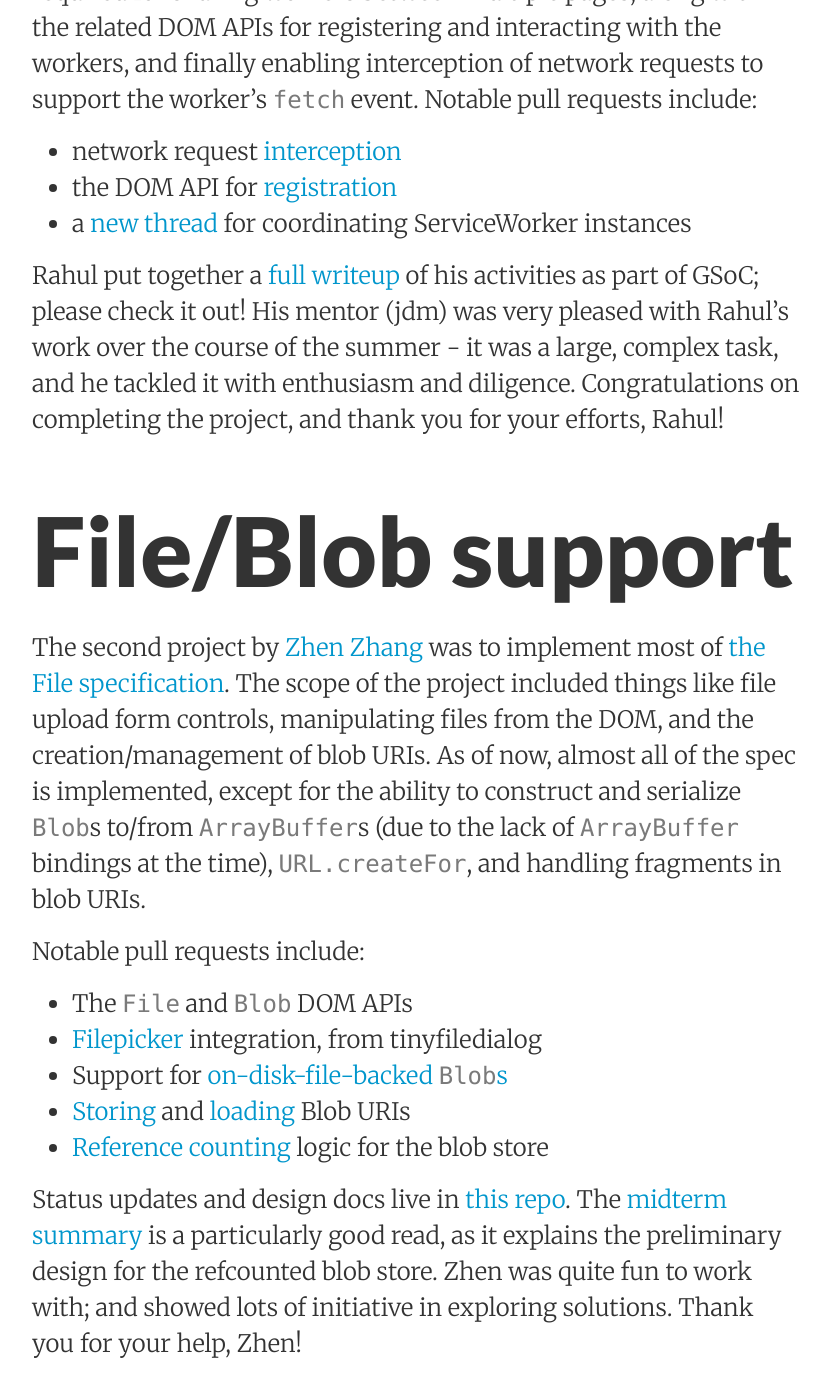
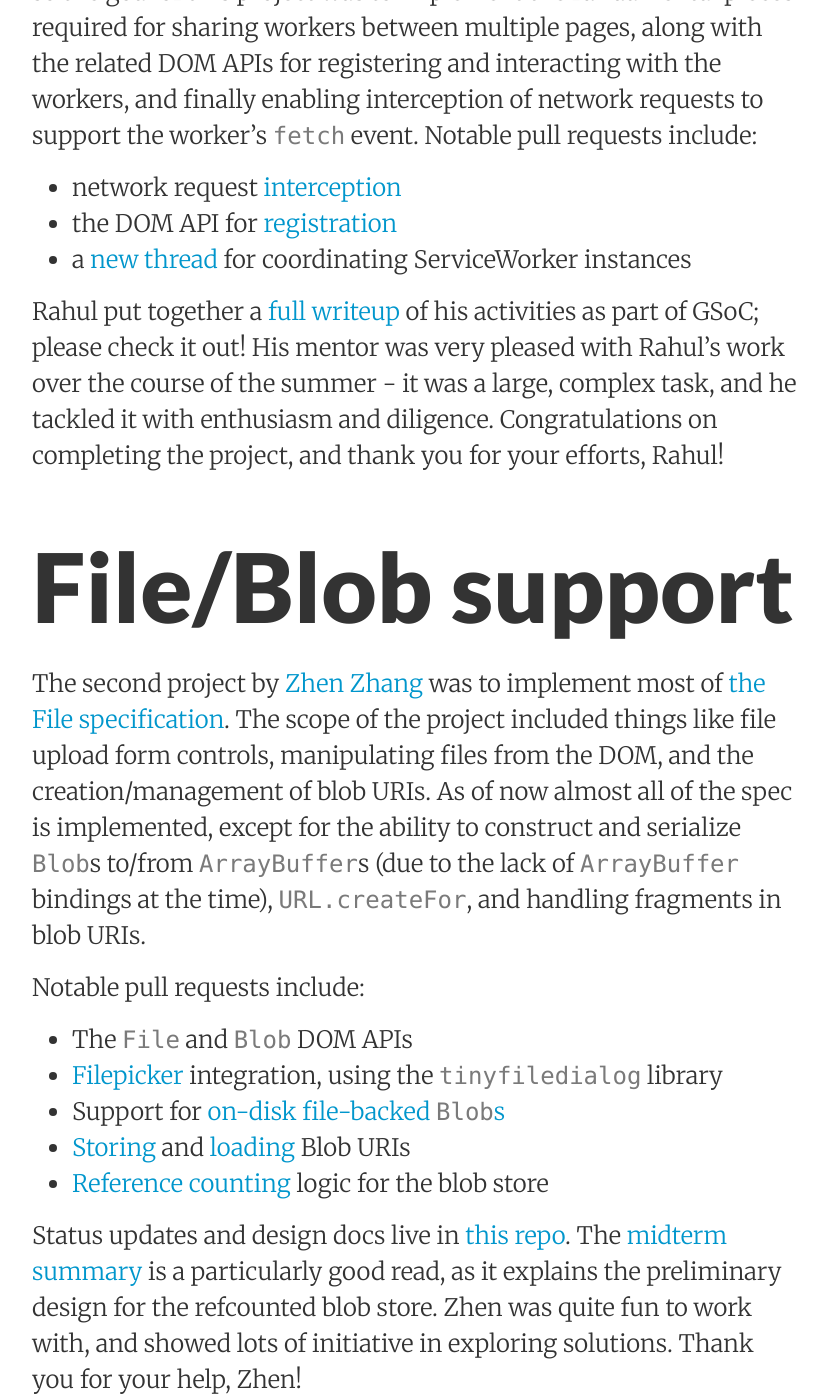
Before and after one commit to servo/blog.servo.org, a Jekyll site: the page built from _posts/2016-09-28-gsoc-summary.md, in a window 1280 px wide and 1400 px high, scrolled down 1087 px. Shown: the whole window, without its empty margins (224-1053 px from the left). Built offline with Jekyll 4.4.1, drawn with Linux system fonts in a browser that asks for light colours; some of the changed text lies outside the part shown.

Commit message:
Editing nits.

```diff
--- a/_posts/2016-09-28-gsoc-summary.md
+++ b/_posts/2016-09-28-gsoc-summary.md
@@ -8,8 +8,9 @@
 This year Servo had two students working on projects as part of the Google Summer of Code program.
 Rahul Sharma ([creativcoder](https://github.com/creativcoder)) tackled the daunting project of
 implementing initial support for the new [ServiceWorker API](https://w3c.github.io/ServiceWorker/),
-while Zhen Zhang ([izgzhen](https://github.com/izgzhen)) implemented missing support for files,
-blobs, and [related APIs](http://dev.w3.org/2006/webapi/FileAPI/). Let's see how they did!
+under the mentorship of [jdm](https://github.com/jdm/), while Zhen Zhang ([izgzhen](https://github.com/izgzhen))
+implemented missing support for files, blobs, and [related APIs](http://dev.w3.org/2006/webapi/FileAPI/) under
+the direction of [Manishearth](https://github.com/Manishearth/). Let's see how they did!
 
 # ServiceWorker support
 
@@ -25,29 +26,29 @@
 coordinating ServiceWorker instances
 
 Rahul put together a [full writeup](https://github.com/creativcoder/gsoc16) of his activities
-as part of GSoC; please check it out! His mentor (jdm) was very pleased with Rahul's work over the
+as part of GSoC; please check it out! His mentor was very pleased with Rahul's work over the
 course of the summer - it was a large, complex task, and he tackled it with enthusiasm and diligence.
 Congratulations on completing the project, and thank you for your efforts, Rahul!
 
 # File/Blob support
 
 The second project by [Zhen Zhang](https://github.com/izgzhen) was to implement most of
-[the File specification](w3c.github.io/FileAPI/). The scope of the project included things like
+[the File specification](https://w3c.github.io/FileAPI/). The scope of the project included things like
 file upload form controls, manipulating files from the DOM, and the creation/management of blob
-URIs. As of now, almost all of the spec is implemented, except for the ability to construct and
+URIs. As of now almost all of the spec is implemented, except for the ability to construct and
 serialize `Blob`s to/from `ArrayBuffer`s (due to the lack of `ArrayBuffer` bindings at the time),
 `URL.createFor`, and handling fragments in blob URIs.
 
 Notable pull requests include:
 
 * The [`File`](https://github.com/servo/servo/pull/11076) and [`Blob`](https://github.com/servo/servo/pull/11716) DOM APIs
-* [Filepicker](https://github.com/servo/servo/pull/11717) integration, from tinyfiledialog
-* Support for [on-disk-file-backed `Blob`s](https://github.com/servo/servo/pull/11221)
+* [Filepicker](https://github.com/servo/servo/pull/11717) integration, using the `tinyfiledialog` library
+* Support for [on-disk file-backed `Blob`s](https://github.com/servo/servo/pull/11221)
 * [Storing](https://github.com/servo/servo/pull/11534) and [loading](https://github.com/servo/servo/pull/11536) Blob URIs
 * [Reference counting](https://github.com/servo/servo/pull/11875) logic for the blob store
 
 Status updates and design docs live in [this repo](https://github.com/izgzhen/gsoc-file-support).
 The [midterm summary](https://github.com/izgzhen/gsoc-file-support/blob/master/notes/midterm.md)
 is a particularly good read, as it explains the preliminary design for the refcounted blob store.
-Zhen was quite fun to work with; and showed lots of initiative in exploring solutions.
+Zhen was quite fun to work with, and showed lots of initiative in exploring solutions.
 Thank you for your help, Zhen!
```
